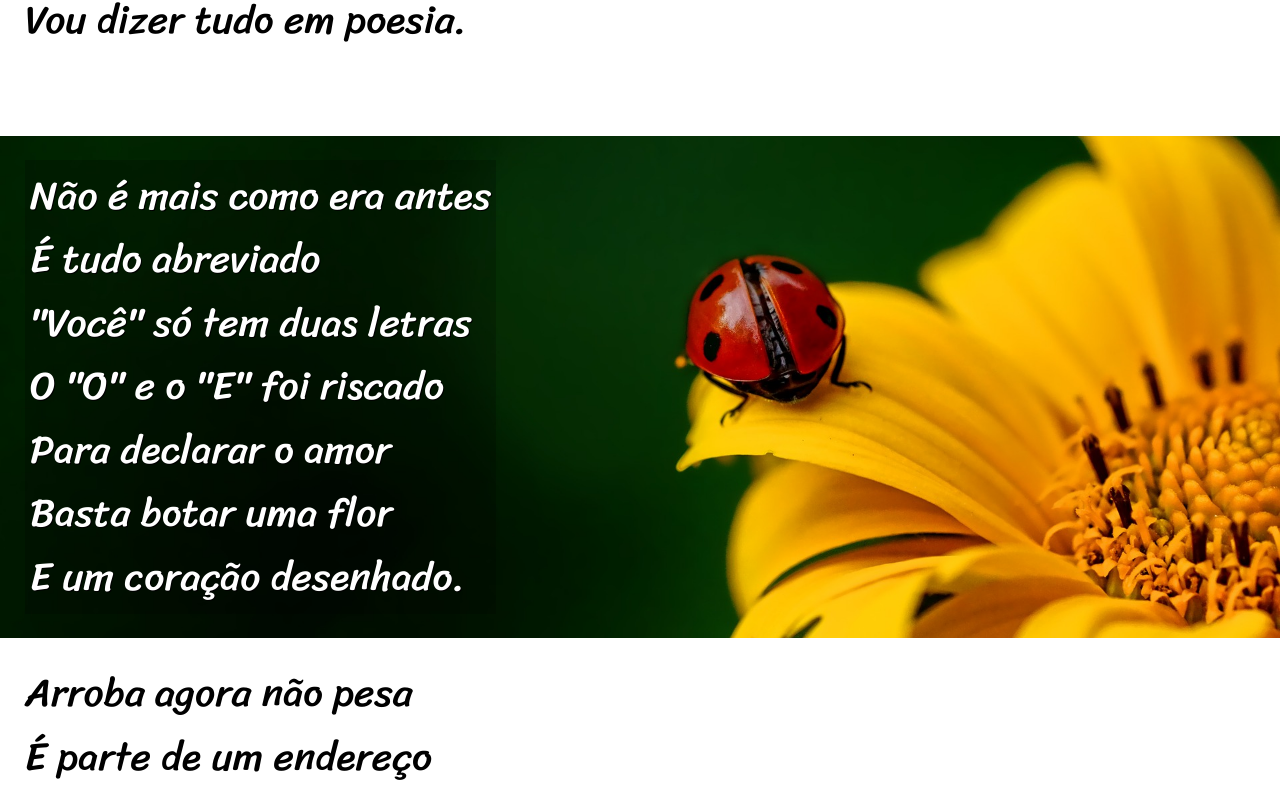
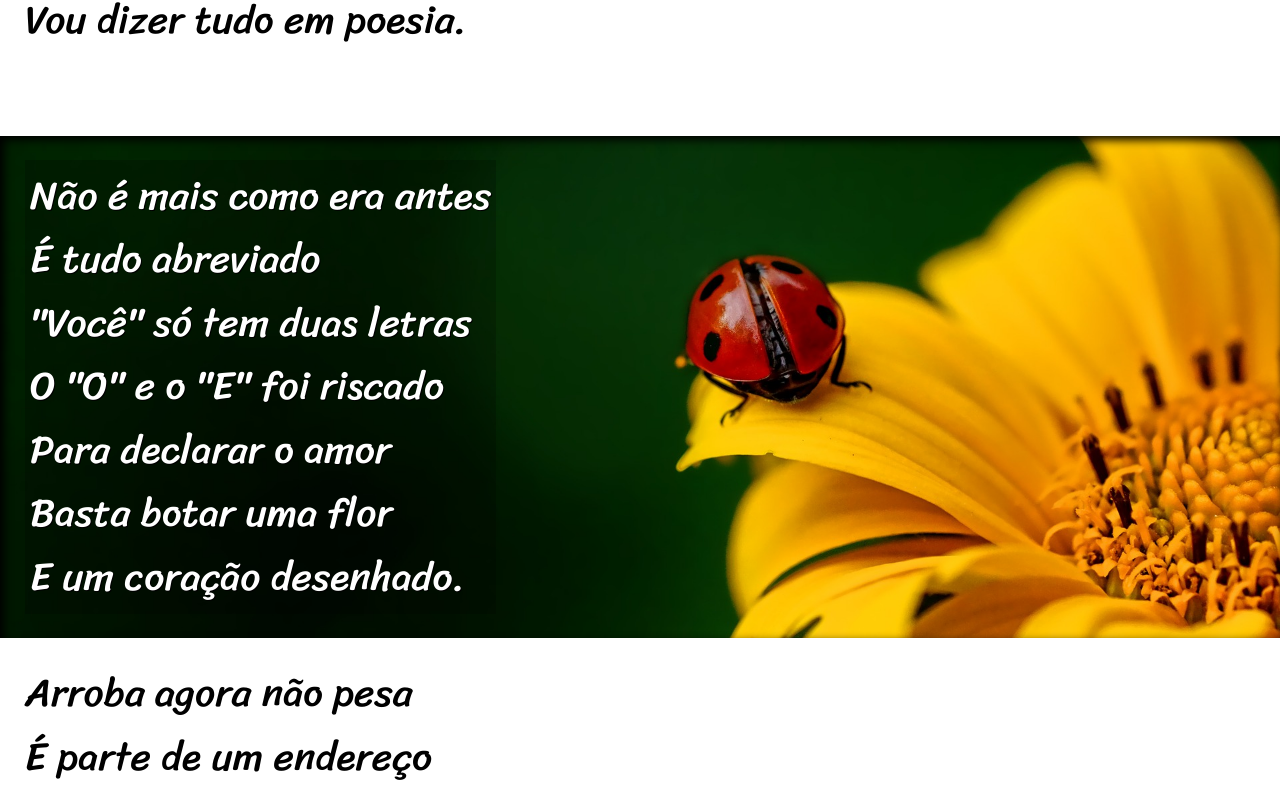
Before and after one commit to CarolaineQueiroz/html-css, a plain HTML site: page HTML5 E CSS MODULO 2/ex023/cordel-moderno.html in a window 1280 px wide. Shown: the part 534-1334 px from the top of the page. Drawn offline with Linux system fonts and the light colour scheme.

Commit message:
Update style.css

```diff
--- a/HTML5 E CSS MODULO 2/ex023/estilo/style.css
+++ b/HTML5 E CSS MODULO 2/ex023/estilo/style.css
@@ -73,7 +73,7 @@ section.normal {
 section.imagem {
     background-color: rgb(38, 31, 31);
     color: white;
-    box-shadow: inset 4px 4px 10 0px black;
+    box-shadow: inset 4px 4px 10px 0px black;
     background-size: cover;
     background-attachment: fixed;
 }
```
